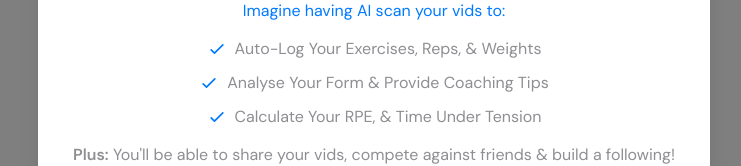
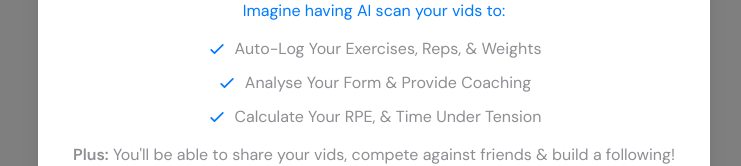
Before and after one commit to gymvid/website, a Next.js app: page / in a window 1280 px wide. Both pictures are taken after a click on the button "Register for Early Access". Shown: the part 358-524 px from the top of the page, without its empty margins (266-1007 px from the left). Built offline with nearby package versions, Linux system fonts and the light colour scheme.

Commit message:
Remove 'Tips' from coaching feature text
Changed 'Analyse Your Form & Provide Coaching Tips' to 'Analyse Your Form & Provide Coaching'

```diff
--- a/app/components/WaitlistModal.tsx
+++ b/app/components/WaitlistModal.tsx
@@ -209,7 +209,7 @@ export default function WaitlistModal({ isOpen, onClose }: WaitlistModalProps) {
                             <svg className="w-5 h-5 text-primary flex-shrink-0" fill="none" stroke="currentColor" viewBox="0 0 24 24">
                               <path strokeLinecap="round" strokeLinejoin="round" strokeWidth={2} d="M5 13l4 4L19 7" />
                             </svg>
-                            <span>Analyse Your Form & Provide Coaching Tips</span>
+                            <span>Analyse Your Form & Provide Coaching</span>
                           </li>
                           <li className="flex items-center justify-center gap-2">
                             <svg className="w-5 h-5 text-primary flex-shrink-0" fill="none" stroke="currentColor" viewBox="0 0 24 24">
```
